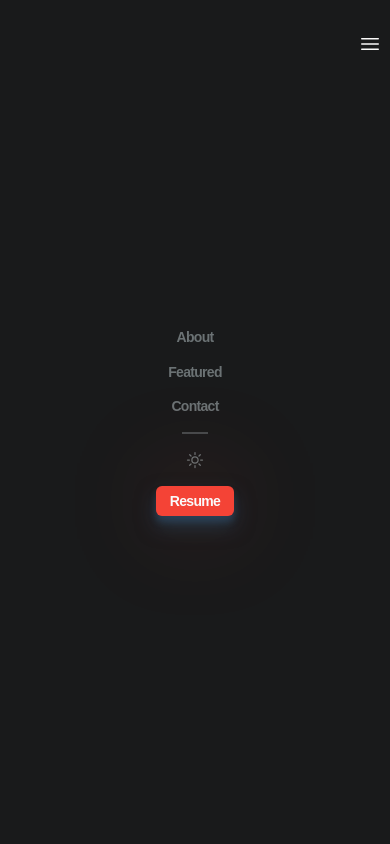
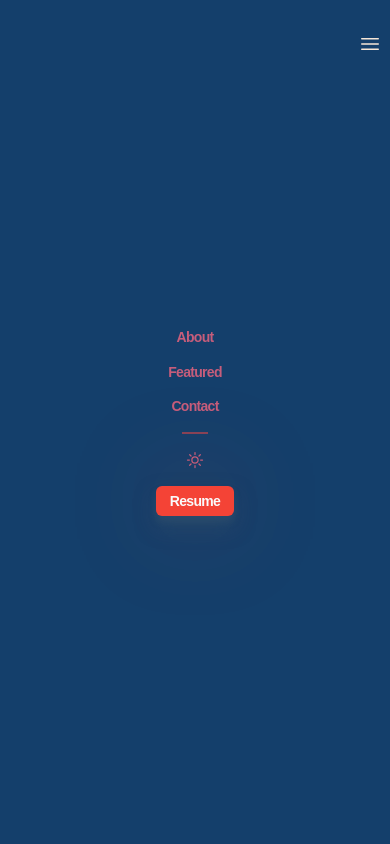
Before and after one commit to ThaiNguyen200104/Building-a-portfolio-website, a website built with Vite: page index.html in a window 390 px wide. Both pictures are taken after a click on the button "mobile nav btn". Shown: the top 844 px of the page. Built offline with nearby package versions, Linux system fonts and the light colour scheme; a web font is replaced by a local one.

Commit message:
meta tags, aria labels, colors, title

```diff
--- a/index.html
+++ b/index.html
@@ -5,8 +5,10 @@
   <meta charset="UTF-8" />
   <link rel="icon" type="image/svg+xml" href="/vite.svg" />
   <meta name="viewport" content="width=device-width, initial-scale=1.0" />
-  <link href="https://api.fontshare.com/v2/css?f[]=poppins@401,400,200,600&display=swap" rel="stylesheet">
-  <title>Dev Server</title>
+  <link href="https://api.fontshare.com/v2/css?f[]=poppins@401,400,200,600&display=swap" rel="stylesheet" />
+  <meta name="description" content="My Portfolio Website" />
+  <meta name="keywords" content="web design html, css, js" />
+  <title>Thai Nguyen Portfolio Website</title>
 </head>
 
 <body>
@@ -24,7 +26,7 @@
         </li>
         <li class="header__line"></li>
         <li>
-          <button id="theme-toggle" class="header__sun">
+          <button aria-label="theme-toggle btn" id="theme-toggle" class="header__sun">
             <svg xmlns="http://www.w3.org/2000/svg" fill="none" viewBox="0 0 24 24" stroke-width="1.5" stroke="currentColor">
             <path stroke-linecap="round" stroke-linejoin="round" d="M12 3v2.25m6.364.386l-1.591 1.591M21 12h-2.25m-.386 6.364l-1.591-1.591M12 18.75V21m-4.773-4.227l-1.591 1.591M5.25 12H3m4.227-4.773L5.636 5.636M15.75 12a3.75 3.75 0 11-7.5 0 3.75 3.75 0 017.5 0z" />
           </svg>
@@ -34,7 +36,7 @@
           <a class="header__resume btn" href="#">Resume</a>
         </li>
       </ul>
-      <button class="header__bars">
+      <button aria-label="mobile nav btn" class="header__bars">
         <svg xmlns="http://www.w3.org/2000/svg" fill="none" viewBox="0 0 24 24" stroke-width="1.5" stroke="currentColor">
         <path stroke-linecap="round" stroke-linejoin="round" d="M3.75 6.75h16.5M3.75 12h16.5m-16.5 5.25h16.5" />
         </svg>
@@ -57,7 +59,7 @@
         </li>
         <li class="mobile-nav__link-line"></li>
         <li class="">
-          <button id="theme-toggle" class="mobile-nav__sun">
+          <button aria-label="theme-toggle btn" id="theme-toggle" class="mobile-nav__sun">
             <svg xmlns="http://www.w3.org/2000/svg" fill="none" viewBox="0 0 24 24" stroke-width="1.5" stroke="currentColor">
             <path stroke-linecap="round" stroke-linejoin="round" d="M12 3v2.25m6.364.386l-1.591 1.591M21 12h-2.25m-.386 6.364l-1.591-1.591M12 18.75V21m-4.773-4.227l-1.591 1.591M5.25 12H3m4.227-4.773L5.636 5.636M15.75 12a3.75 3.75 0 11-7.5 0 3.75 3.75 0 017.5 0z" />
           </svg>
@@ -113,7 +115,7 @@
       <h3 class="featured__subtitle">Featured Project</h3>
       <div class="featured__wrapper">
         <h2 class="featured__title">Blvck Squid Dev</h2>
-        <a class="featured__link" href="#">
+        <a aria-label="link featured project" class="featured__link" href="#">
           <svg xmlns="http://www.w3.org/2000/svg" viewBox="0 0 20 20" fill="currentColor">
             <path d="M12.232 4.232a2.5 2.5 0 013.536 3.536l-1.225 1.224a.75.75 0 001.061 1.06l1.224-1.224a4 4 0 00-5.656-5.656l-3 3a4 4 0 00.225 5.865.75.75 0 00.977-1.138 2.5 2.5 0 01-.142-3.667l3-3z" />
             <path d="M11.603 7.963a.75.75 0 00-.977 1.138 2.5 2.5 0 01.142 3.667l-3 3a2.5 2.5 0 01-3.536-3.536l1.225-1.224a.75.75 0 00-1.061-1.06l-1.224 1.224a4 4 0 105.656 5.656l3-3a4 4 0 00-.225-5.865z" />
--- a/styles/components/featured.css
+++ b/styles/components/featured.css
@@ -71,7 +71,7 @@
 
 .featured__img-wrapper::after {
     content: '';
-    background-color: rgba(63, 81, 181, 0.4);
+    background-color: rgb(246, 245, 77, 0.4);
     width: 100%;
     height: 100%;
     position: absolute;
@@ -82,7 +82,7 @@
 }
 
 .featured__img-wrapper:hover::after {
-    background-color: rgba(63, 81, 181, 0.1);
+    background-color: rgb(246, 245, 77, 0.1);
 }
 
 
--- a/styles/components/work.css
+++ b/styles/components/work.css
@@ -25,7 +25,7 @@
 
 .work__img-wrapper::after {
     content: '';
-    background-color: rgba(63, 81, 181, 0.4);
+    background-color: rgb(246, 245, 77, 0.4);
     width: 100%;
     height: 100%;
     position: absolute;
@@ -36,7 +36,7 @@
 }
 
 .work__img-wrapper:hover::after {
-    background-color: rgba(63, 81, 181, 0.3);
+    background-color: rgb(246, 245, 77, 0.3);
 }
 
 .work__project:not(:last-child) {
--- a/styles/style.css
+++ b/styles/style.css
@@ -1,14 +1,14 @@
 :root {
-  --clr-dark: #191a1b;
-  --clr-light: #fafafa;
-  --clr-slate400: #b7c1c2;
-  --clr-slate600: #6b7274;
-  --clr-slate800: #464a4c;
+  --clr-dark: #143f6B;
+  --clr-light: #f6e7d8;
+  --clr-slate400: #f68989;
+  --clr-slate600: #C65D7B;
+  --clr-slate800: #874356;
   --clr-rose: #f44336;
-  --clr-indigo: #3f51b5;
+  --clr-indigo: #f6f54d;
 
   /* rose rgb(244, 67, 54) */
-  /* indigo rgb(63, 81, 181) */
+  /* indigo rgb(246, 245, 77) */
 
   /* sizes */
   --size-xxs: 0.5rem;
```
